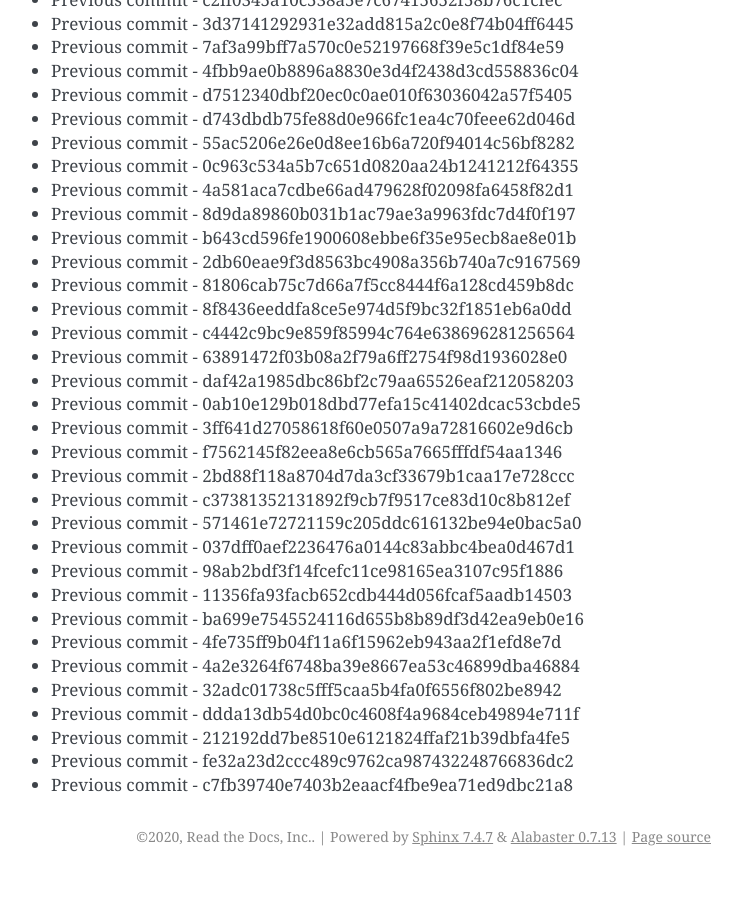
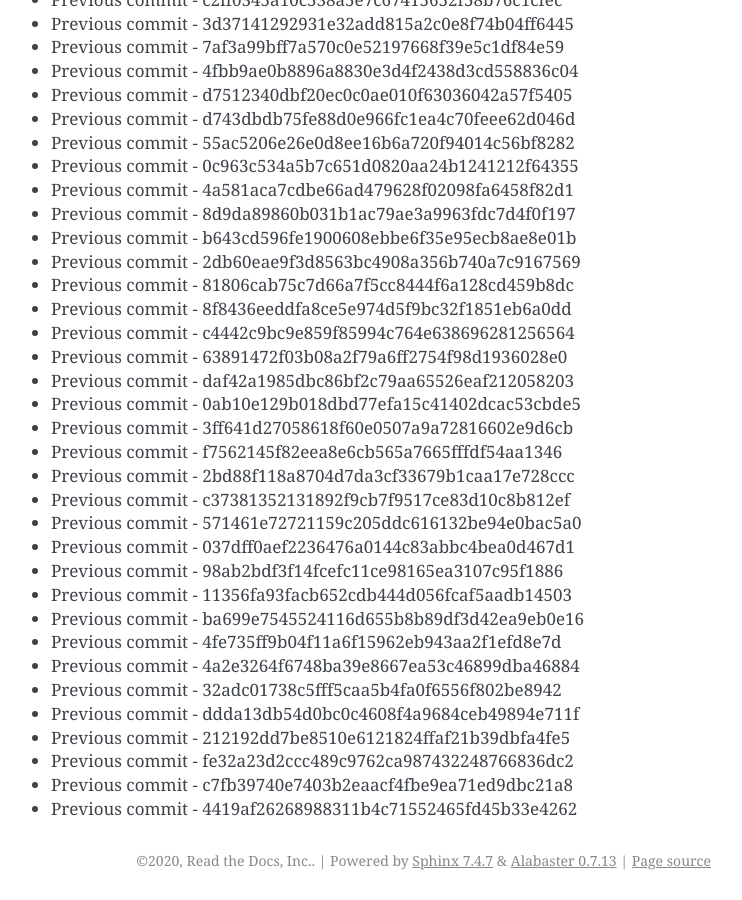
Before and after one commit to readthedocs/rtd-git-stresstest, a Sphinx documentation site: the page built from docs/updates.rst, in a window 1280 px wide and 900 px high, scrolled down 63646 px. Shown: the whole window, without its empty margins (399-1141 px from the left). Built offline with Sphinx 7.4.7, drawn with Linux system fonts in a browser that asks for light colours; before the commit the page ends 64522 px from its top, so only the background shows below that.

Commit message:
Generating commit from previous: 4419af26268988311b4c71552465fd45b33e4262

```diff
--- a/docs/updates.rst
+++ b/docs/updates.rst
@@ -2706,3 +2706,4 @@ It can be tested for any performance characteristics.
 * Previous commit - 212192dd7be8510e6121824ffaf21b39dbfa4fe5
 * Previous commit - fe32a23d2ccc489c9762ca987432248766836dc2
 * Previous commit - c7fb39740e7403b2eaacf4fbe9ea71ed9dbc21a8
+* Previous commit - 4419af26268988311b4c71552465fd45b33e4262
```
